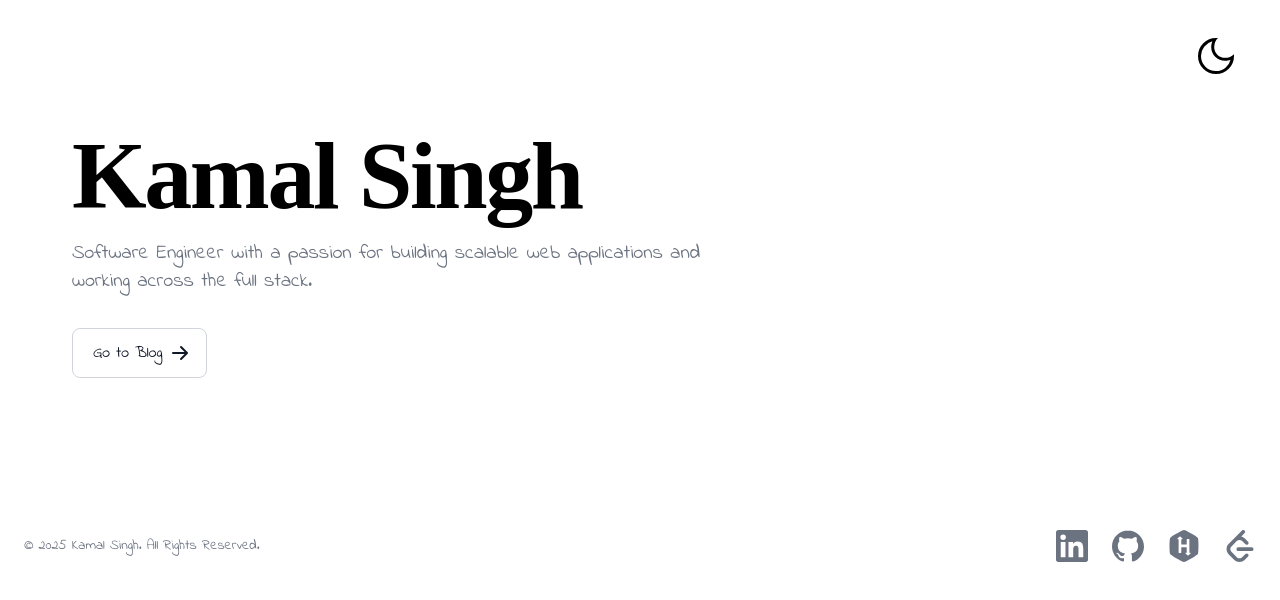
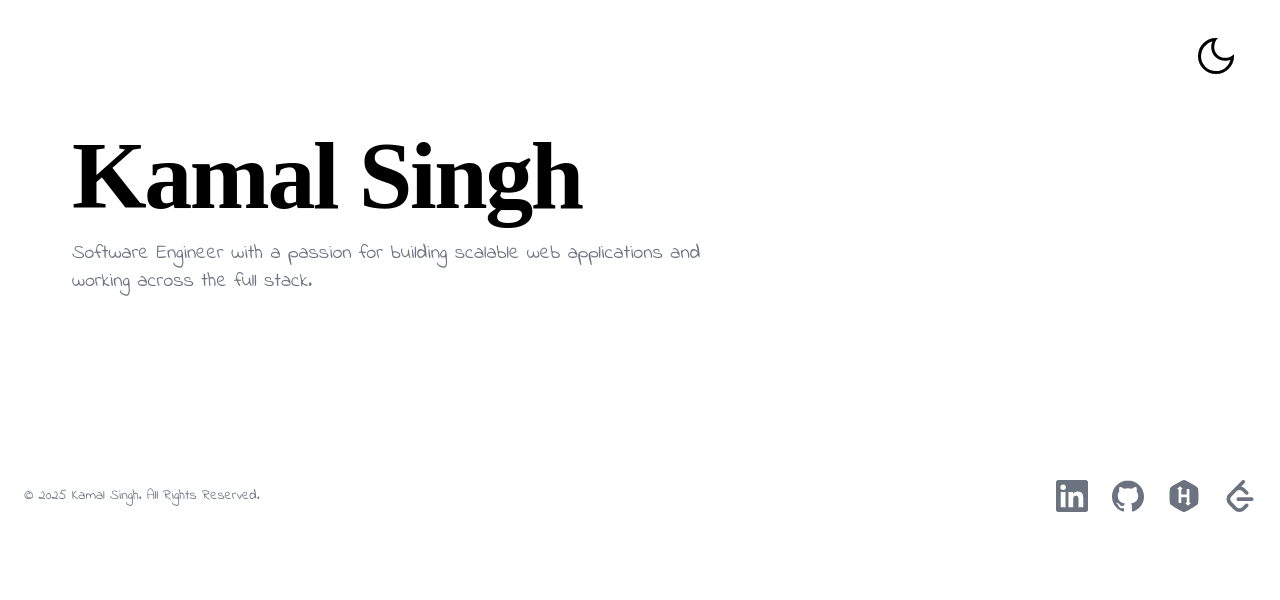
Before and after one commit to ksingh-git/ksingh-git.github.io, a Next.js app: page / in a window 1280 px wide. Shown: the top 600 px of the page. Built offline with nearby package versions, Linux system fonts and the light colour scheme; a web font is replaced by a local one.

Commit message:
Update hero.js

```diff
--- a/ui/hero.js
+++ b/ui/hero.js
@@ -17,24 +17,6 @@ const Hero = () => {
                 Software Engineer with a passion for building scalable web
                 applications and working across the full stack.
               </p>
-              <a
-                href="/blog"
-                className="inline-flex items-center justify-center rounded-lg border border-gray-300 px-5 py-3 text-center text-base font-medium text-gray-900 hover:bg-gray-100 focus:ring-4 focus:ring-gray-100 dark:border-gray-700 dark:text-white dark:hover:bg-gray-700 dark:focus:ring-gray-800"
-              >
-                Go to Blog
-                <svg
-                  className="-mr-1 ml-2 h-5 w-5"
-                  fill="currentColor"
-                  viewBox="0 0 20 20"
-                  xmlns="http://www.w3.org/2000/svg"
-                >
-                  <path
-                    fillRule="evenodd"
-                    d="M10.293 3.293a1 1 0 011.414 0l6 6a1 1 0 010 1.414l-6 6a1 1 0 01-1.414-1.414L14.586 11H3a1 1 0 110-2h11.586l-4.293-4.293a1 1 0 010-1.414z"
-                    clipRule="evenodd"
-                  ></path>
-                </svg>
-              </a>
             </div>
             <div className="hidden lg:col-span-5 lg:mt-0 lg:flex">
               <dotlottie-player
```
